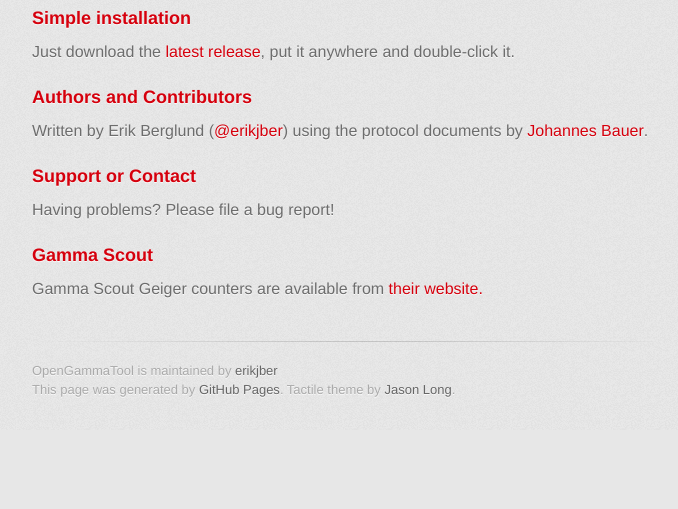
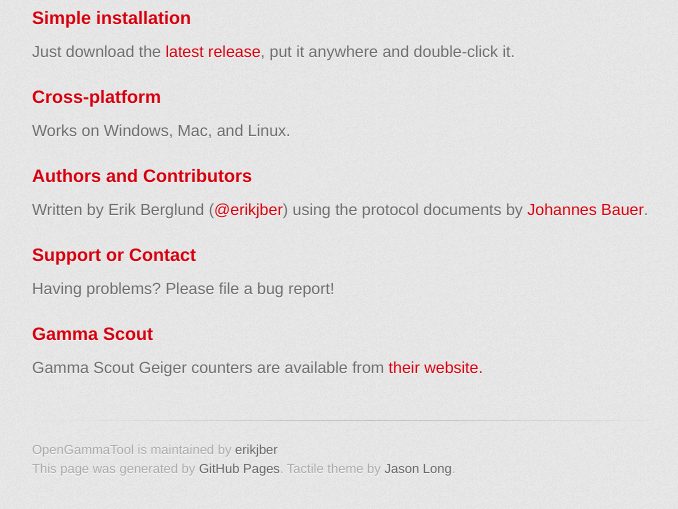
Before and after one commit to erikjber/opengammatool, a plain HTML site: page index.html in a window 1280 px wide. Shown: the part 939-1448 px from the top of the page, without its empty margins (298-976 px from the left). Before the commit the page ends 1369 px from the top, so only its background shows below. Drawn offline with Linux system fonts and the light colour scheme; a web font is replaced by a local one.

Commit message:
Update index.html
Added paragraph on crossplatform.

```diff
--- a/index.html
+++ b/index.html
@@ -55,6 +55,11 @@
 <p>Just download the <a href="https://github.com/erikjber/opengammatool/releases">latest release</a>, put it anywhere and double-click it.</p>
 
 <h3>
+<a name="cross-platform" class="anchor" href="#cross-platform"><span class="octicon octicon-link"></span></a>Cross-platform</h3>
+
+<p>Works on Windows, Mac, and Linux.</p>
+
+<h3>
 <a name="authors-and-contributors" class="anchor" href="#authors-and-contributors"><span class="octicon octicon-link"></span></a>Authors and Contributors</h3>
 
 <p>Written by Erik Berglund (<a href="https://github.com/erikjber" class="user-mention">@erikjber</a>) using the protocol documents by <a href="http://johannes-bauer.com/linux/gammascout/">Johannes Bauer</a>.</p>
```
